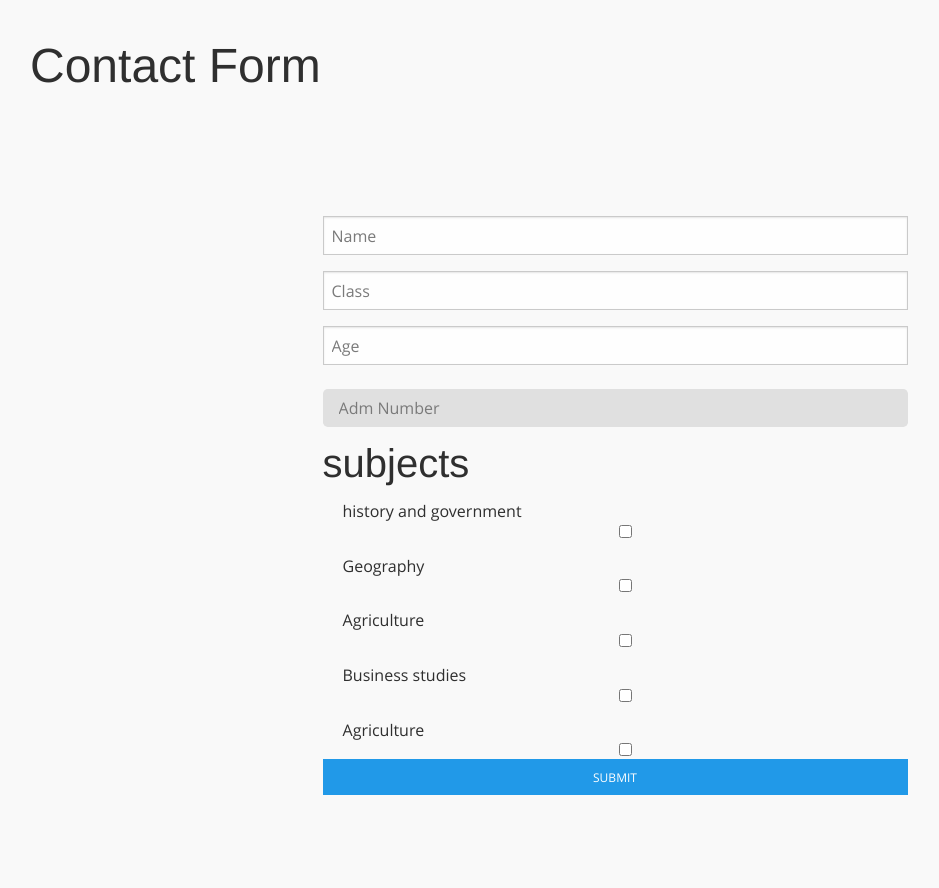
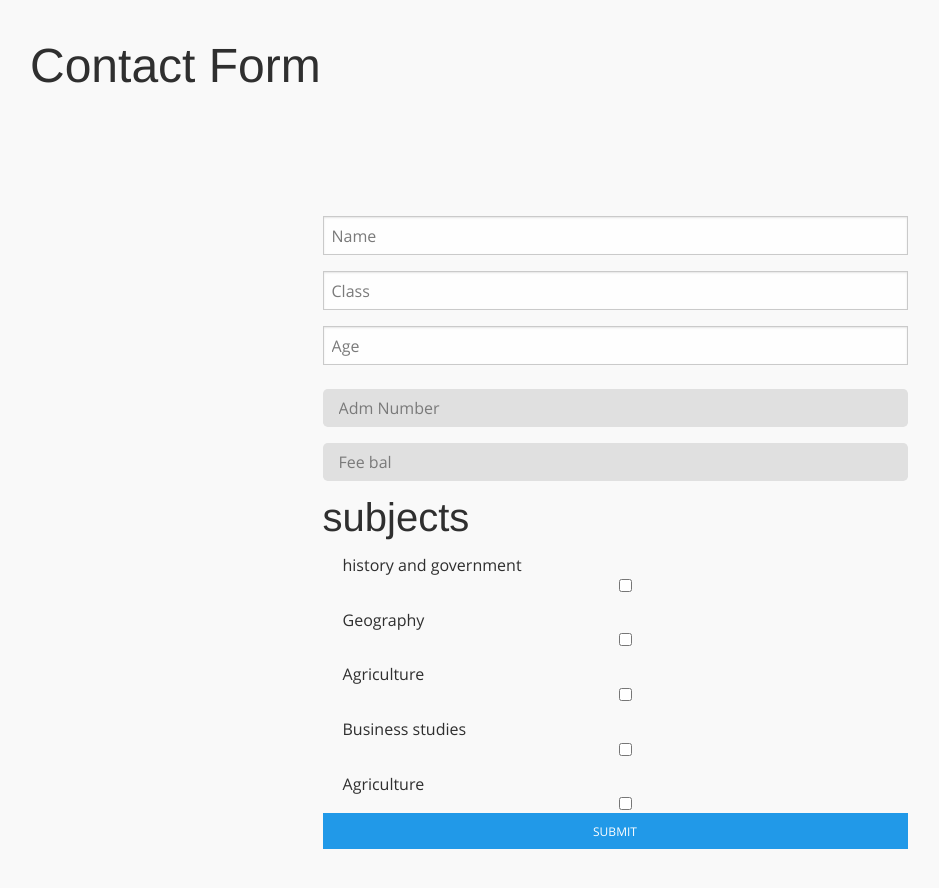
Before and after one commit to tonuidavies/flask1, a plain HTML site: page admin.html in a window 1280 px wide. Shown: the whole page, without its empty margins (25-964 px from the left). Drawn offline with Linux system fonts and the light colour scheme.

Commit message:
new form field inserted

```diff
--- a/admin.html
+++ b/admin.html
@@ -20,6 +20,7 @@
 
      <input type="text" placeholder="Age" name="age" required>
     <input type="num" placeholder="Adm Number" name="Adm" required>
+    <input type="num" placeholder="Fee bal" name="Fee bal" required>
 
     <h2>subjects</h2>
     <ul>
```
